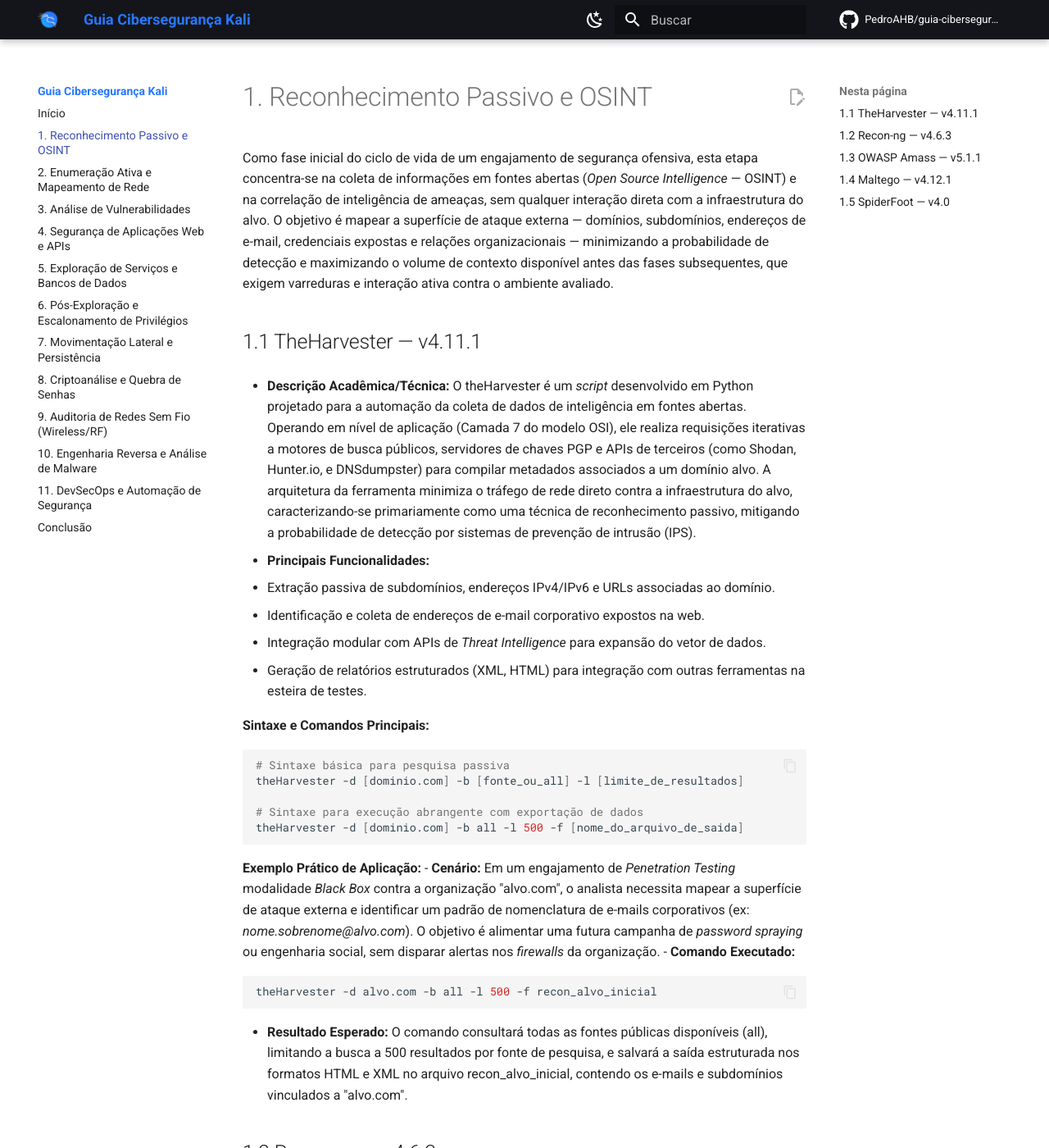
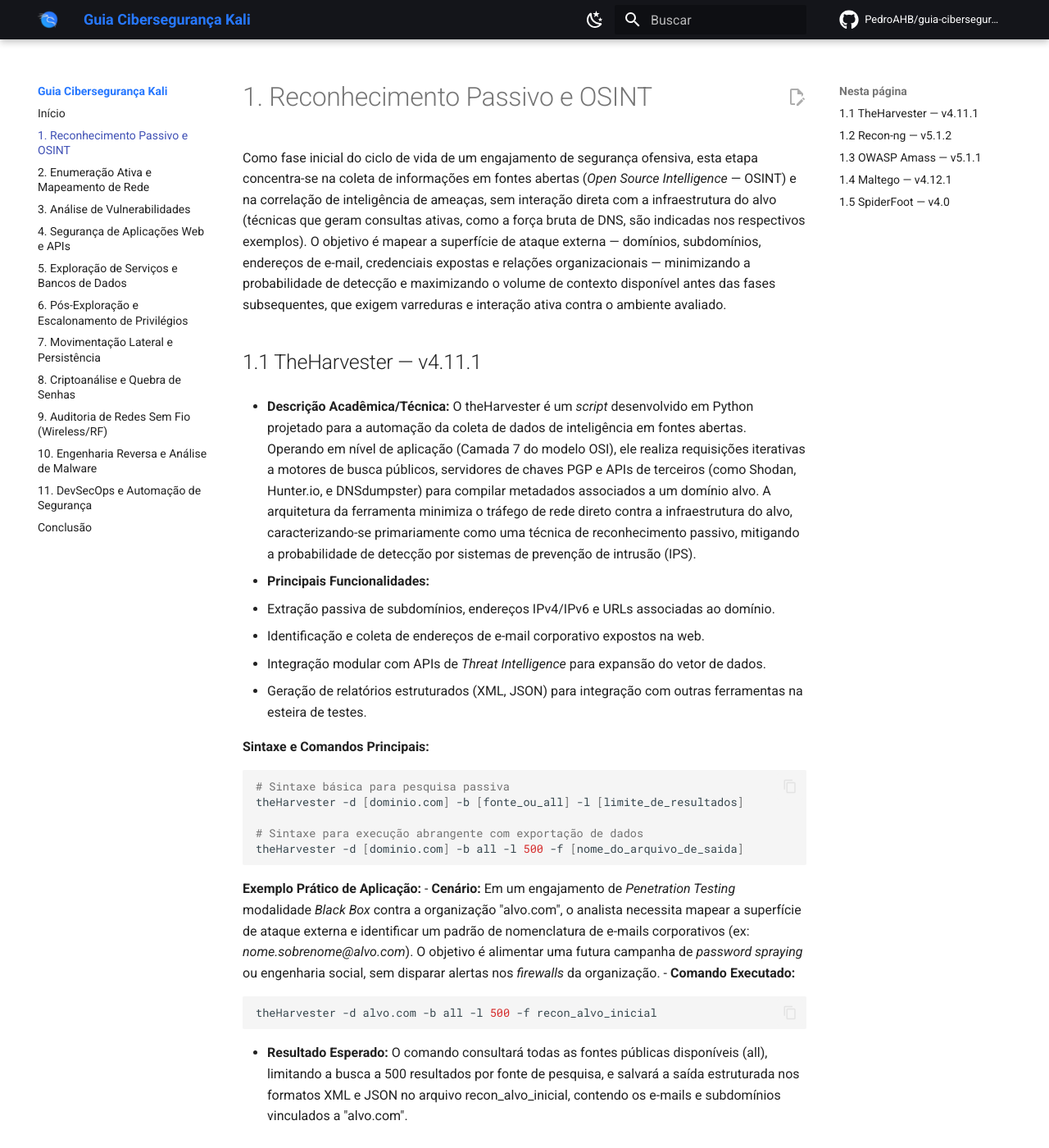
Before and after one commit to PedroAHB/guia-ciberseguranca, an MkDocs documentation site: the page built from docs/01-reconhecimento-osint.md, in a window 1280 px wide and 1400 px high. Shown: the whole window at 82% size. Built offline with MkDocs 1.6.1 and Material for MkDocs 9.7.7, drawn with Linux system fonts in a browser that asks for light colours; comment, search, counter and statistics services are not loaded; some of the changed text lies outside the part shown.

Commit message:
docs: fix theHarvester output formats, recon-ng version and SpiderFoot CLI
theHarvester 4.x writes XML and JSON (not HTML); recon-ng is 5.1.2, matching the documented v5 syntax; SpiderFoot lists modules with -M and module names use the sfp_ prefix. Clarify that some recon examples generate active DNS queries.

````diff
--- a/docs/01-reconhecimento-osint.md
+++ b/docs/01-reconhecimento-osint.md
@@ -4,7 +4,7 @@ description: "Técnicas e ferramentas de reconhecimento passivo e OSINT para map
 
 # 1. Reconhecimento Passivo e OSINT
 
-Como fase inicial do ciclo de vida de um engajamento de segurança ofensiva, esta etapa concentra-se na coleta de informações em fontes abertas (*Open Source Intelligence* — OSINT) e na correlação de inteligência de ameaças, sem qualquer interação direta com a infraestrutura do alvo. O objetivo é mapear a superfície de ataque externa — domínios, subdomínios, endereços de e-mail, credenciais expostas e relações organizacionais — minimizando a probabilidade de detecção e maximizando o volume de contexto disponível antes das fases subsequentes, que exigem varreduras e interação ativa contra o ambiente avaliado.
+Como fase inicial do ciclo de vida de um engajamento de segurança ofensiva, esta etapa concentra-se na coleta de informações em fontes abertas (*Open Source Intelligence* — OSINT) e na correlação de inteligência de ameaças, sem interação direta com a infraestrutura do alvo (técnicas que geram consultas ativas, como a força bruta de DNS, são indicadas nos respectivos exemplos). O objetivo é mapear a superfície de ataque externa — domínios, subdomínios, endereços de e-mail, credenciais expostas e relações organizacionais — minimizando a probabilidade de detecção e maximizando o volume de contexto disponível antes das fases subsequentes, que exigem varreduras e interação ativa contra o ambiente avaliado.
 
 ## 1.1 TheHarvester — v4.11.1
 
@@ -14,7 +14,7 @@ Como fase inicial do ciclo de vida de um engajamento de segurança ofensiva, est
   * Extração passiva de subdomínios, endereços IPv4/IPv6 e URLs associadas ao domínio.
   * Identificação e coleta de endereços de e-mail corporativo expostos na web.
   * Integração modular com APIs de *Threat Intelligence* para expansão do vetor de dados.
-  * Geração de relatórios estruturados (XML, HTML) para integração com outras ferramentas na esteira de testes.
+  * Geração de relatórios estruturados (XML, JSON) para integração com outras ferramentas na esteira de testes.
 
 **Sintaxe e Comandos Principais:**
 
@@ -34,9 +34,9 @@ theHarvester -d [dominio.com] -b all -l 500 -f [nome_do_arquivo_de_saida]
 theHarvester -d alvo.com -b all -l 500 -f recon_alvo_inicial
 ```
 
-- **Resultado Esperado:** O comando consultará todas as fontes públicas disponíveis (all), limitando a busca a 500 resultados por fonte de pesquisa, e salvará a saída estruturada nos formatos HTML e XML no arquivo recon_alvo_inicial, contendo os e-mails e subdomínios vinculados a "alvo.com".
+- **Resultado Esperado:** O comando consultará todas as fontes públicas disponíveis (all), limitando a busca a 500 resultados por fonte de pesquisa, e salvará a saída estruturada nos formatos XML e JSON no arquivo recon_alvo_inicial, contendo os e-mails e subdomínios vinculados a "alvo.com".
 
-## 1.2 Recon-ng — v4.6.3
+## 1.2 Recon-ng — v5.1.2
 
 * **Descrição Acadêmica/Técnica:** O recon-ng é um framework de reconhecimento web completo, desenvolvido em Python, que adota uma arquitetura modular análoga ao Metasploit. Diferente de scripts isolados, ele utiliza uma base de dados SQLite estruturada para armazenar hosts, contatos, localizações e vulnerabilidades, permitindo a correlação de dados entre diferentes módulos. O sistema opera através de uma interface de linha de comando (CLI) que gerencia workspaces, garantindo a segregação de dados entre diferentes projetos de auditoria. Sua extensibilidade via APIs de terceiros permite a automação de consultas complexas e o processamento de grandes volumes de dados de inteligência sem interação direta com o alvo.
 * **Principais Funcionalidades:**
````
Also changed, not shown: other parts of docs/01-reconhecimento-osint.md (+3 -3 lines).
